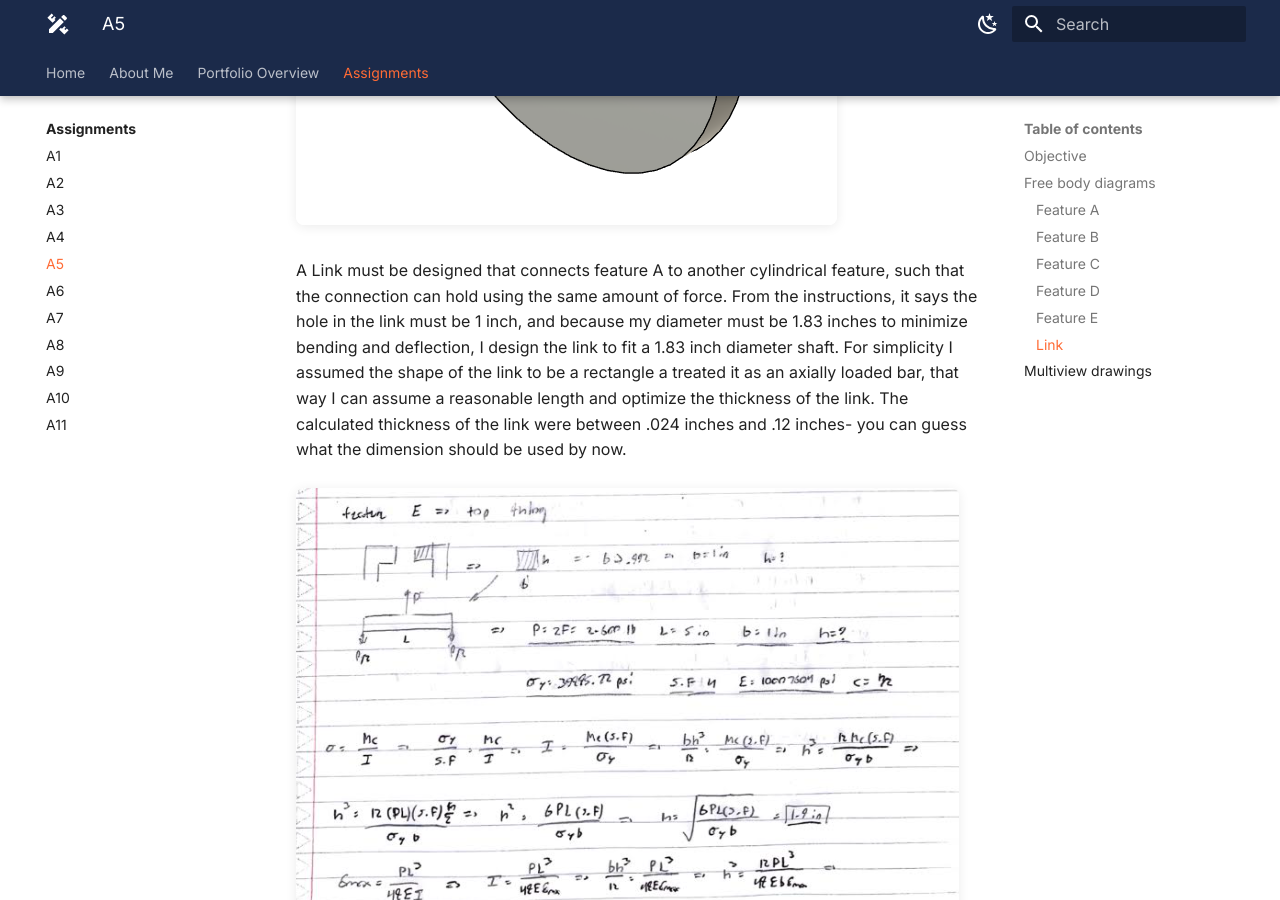
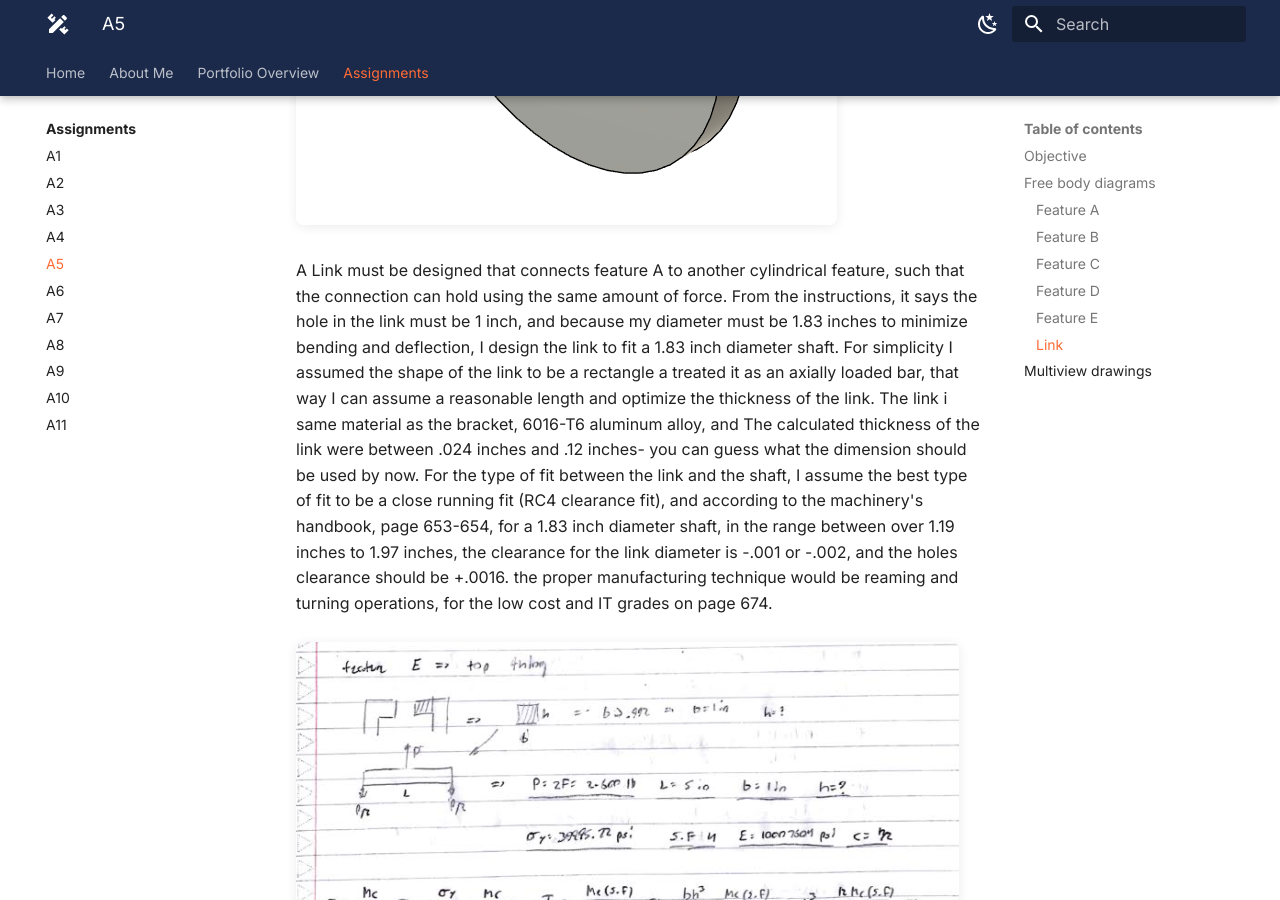
Before and after one commit to ajchiocca/megr2157-portfolio, an MkDocs documentation site: the page built from docs/assignments/A05/index.md, in a window 1280 px wide and 900 px high, scrolled down 4886 px. Built offline with MkDocs 1.6.1 and Material for MkDocs 9.7.7, drawn with Linux system fonts in a browser that asks for light colours.

Commit message:
Revise link design details in index.md
Updated the design specifications for the link, including material and manufacturing techniques.

```diff
--- a/docs/assignments/A05/index.md
+++ b/docs/assignments/A05/index.md
@@ -44,7 +44,7 @@ Feature E is the final feature to be evaluated, excluding the link, although I l
 ![link](link.png)
 <br>
 <br>
-A Link must be designed that connects feature A to another cylindrical feature, such that the connection can hold using the same amount of force. From the instructions, it says the hole in the link must be 1 inch, and because my diameter must be 1.83 inches to minimize bending and deflection, I design the link to fit a 1.83 inch diameter shaft. For simplicity I assumed the shape of the link to be a rectangle a treated it as an axially loaded bar, that way I can assume a reasonable length and optimize the thickness of the link. The calculated thickness of the link were between .024 inches and .12 inches- you can guess what the dimension should be used by now.
+A Link must be designed that connects feature A to another cylindrical feature, such that the connection can hold using the same amount of force. From the instructions, it says the hole in the link must be 1 inch, and because my diameter must be 1.83 inches to minimize bending and deflection, I design the link to fit a 1.83 inch diameter shaft. For simplicity I assumed the shape of the link to be a rectangle a treated it as an axially loaded bar, that way I can assume a reasonable length and optimize the thickness of the link. The link i same material as the bracket, 6016-T6 aluminum alloy, and The calculated thickness of the link were between .024 inches and .12 inches- you can guess what the dimension should be used by now. For the type of fit between the link and the shaft, I assume the best type of fit to be a close running fit (RC4 clearance fit), and according to the machinery's handbook, page 653-654, for a 1.83 inch diameter shaft, in the range between over 1.19 inches to 1.97 inches, the clearance for the link diameter is -.001 or -.002, and the holes clearance should be +.0016. the proper manufacturing technique would be reaming and turning operations, for the low cost and IT grades on page 674.
 <br>
 <br>
 ![FTE](FTE.png)
```
